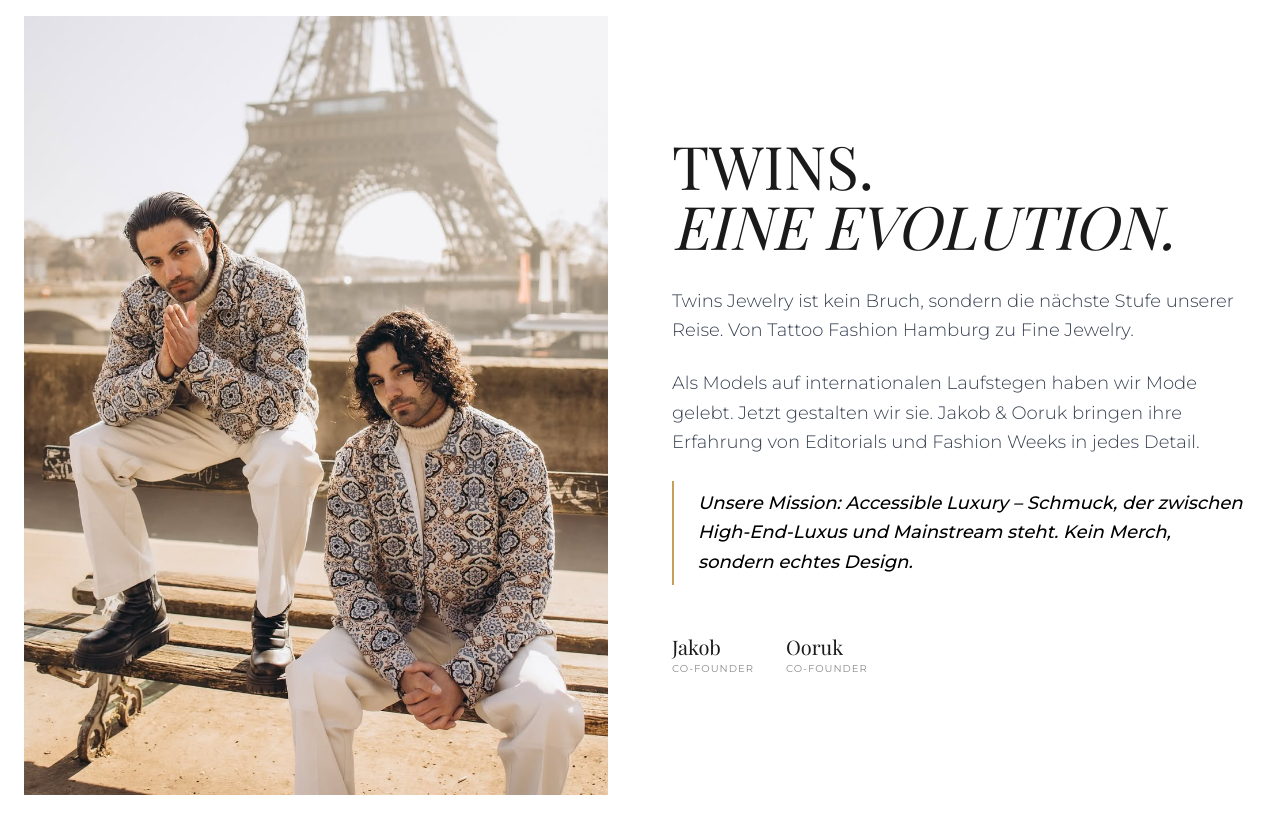
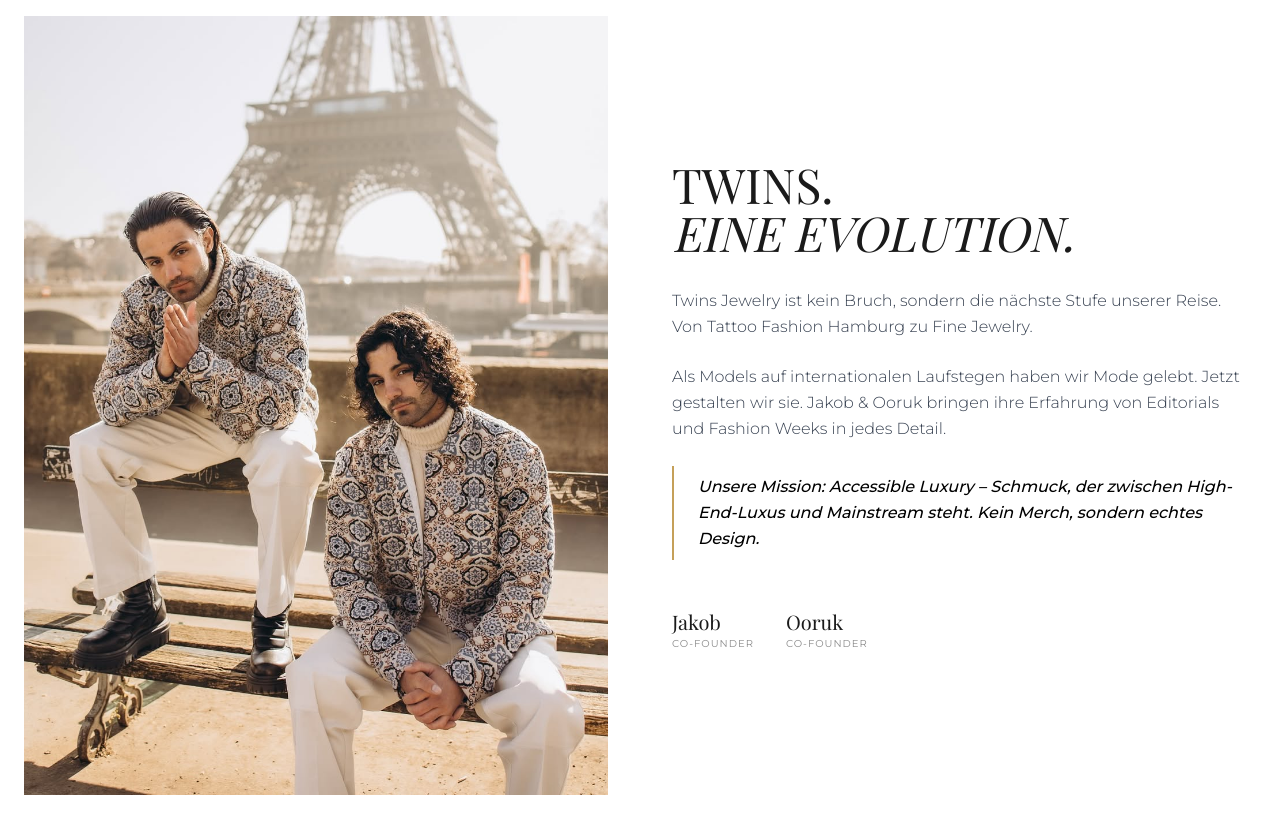
Before and after one commit to dipaolaolga-commits/golden-geometry-grand-opening, a React (Vite) app: page / in a window 1280 px wide. Shown: the part 880-1713 px from the top of the page. Built offline with nearby package versions, Linux system fonts and the light colour scheme; a web font is replaced by a local one.

Commit message:
Reduce font sizes in Story section

```diff
--- a/components/Story.tsx
+++ b/components/Story.tsx
@@ -16,11 +16,11 @@
 
         {/* Content */}
         <div className="max-w-xl">
-          <h2 className="text-4xl md:text-6xl mb-8 leading-tight">
+          <h2 className="text-3xl md:text-5xl mb-8 leading-tight">
             TWINS. <br />
             <span className="italic">EINE EVOLUTION.</span>
           </h2>
-          <div className="space-y-6 text-gray-700 leading-relaxed text-lg font-light">
+          <div className="space-y-6 text-gray-700 leading-relaxed text-base font-light">
             <p>
               Twins Jewelry ist kein Bruch, sondern die nächste Stufe unserer Reise. Von Tattoo Fashion Hamburg zu Fine Jewelry.
             </p>
```
